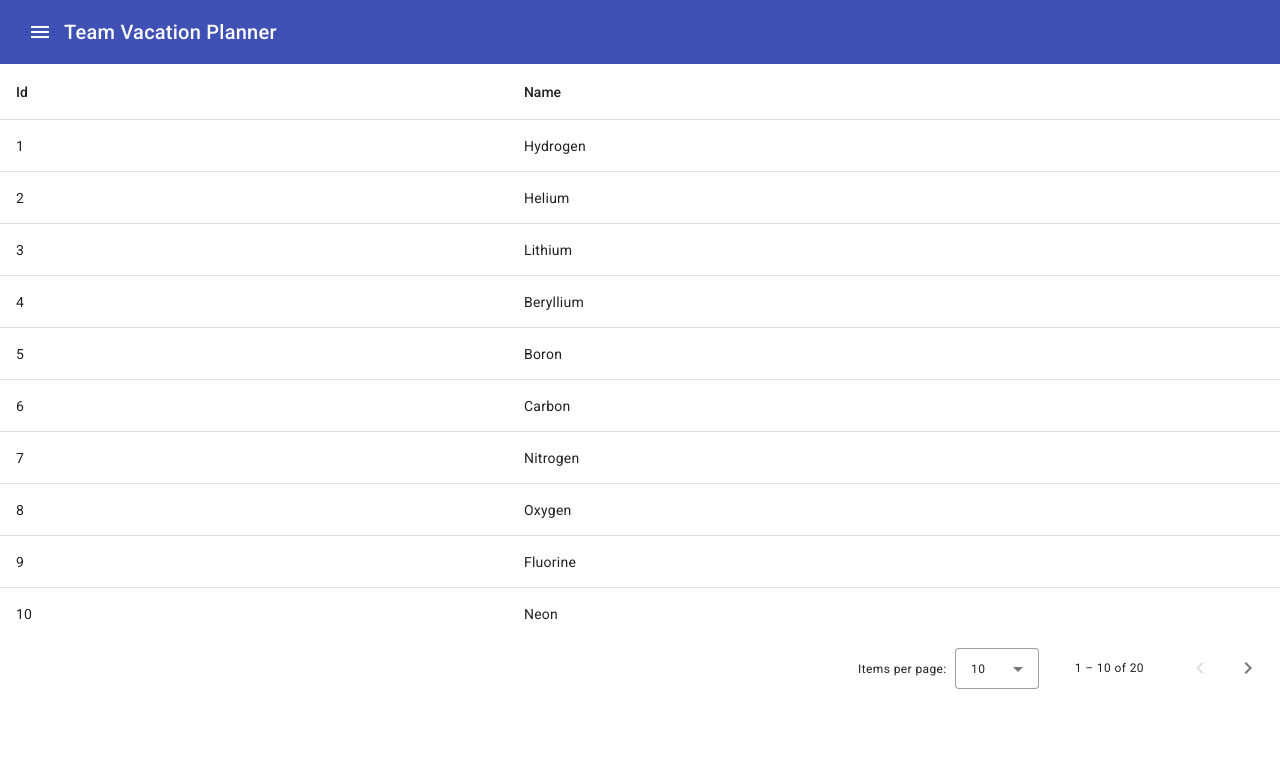
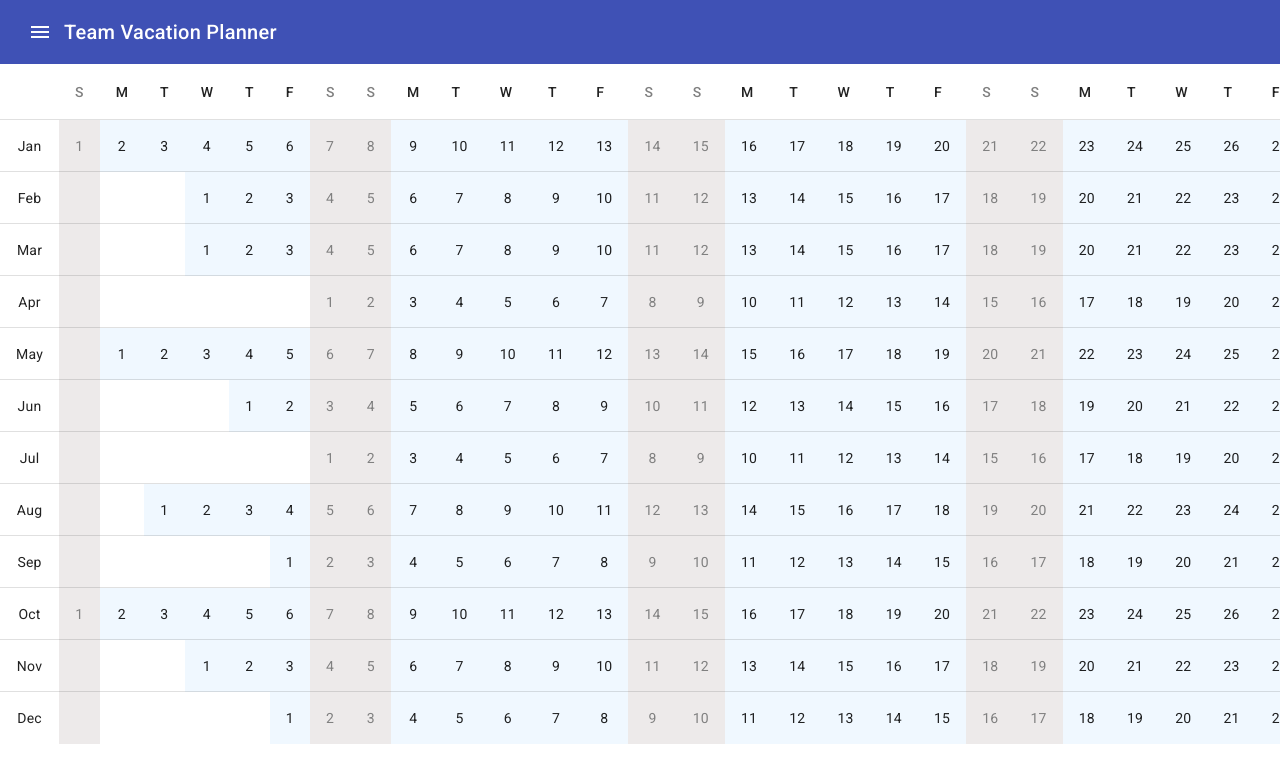
Before and after one commit to jonatancompiani/Team-Vacation-Planner, an Angular app: page / in a window 1280 px wide. Shown: the top 782 px of the page. Built offline with nearby package versions, Linux system fonts and the light colour scheme.

Commit message:
Implemented dynamic generation of dates

```diff
--- a/src/app/app-navigation/app-navigation.component.css
+++ b/src/app/app-navigation/app-navigation.component.css
@@ -5,10 +5,6 @@
 .sidenav {
   width: 200px;
 }
-/*
-.sidenav .mat-toolbar {
-  background: inherit;
-} */
 
 .mat-toolbar.mat-primary {
   position: sticky;
--- a/src/app/main-table/main-table-datasource.ts
+++ b/src/app/main-table/main-table-datasource.ts
@@ -6,33 +6,48 @@ import { Observable, of as observableOf, merge } from 'rxjs';
 
 // TODO: Replace this with your own data model type
 export interface MainTableItem {
-  name: string;
   id: number;
+  month: string;
+  sun1: string | undefined;
+  mon1: string | undefined;
+  tue1: string | undefined;
+  wed1: string | undefined;
+  thu1: string | undefined;
+  fri1: string | undefined;
+  sat1: string | undefined;
+  sun2: string | undefined;
+  mon2: string | undefined;
+  tue2: string | undefined;
+  wed2: string | undefined;
+  thu2: string | undefined;
+  fri2: string | undefined;
+  sat2: string | undefined;
+  sun3: string | undefined;
+  mon3: string | undefined;
+  tue3: string | undefined;
+  wed3: string | undefined;
+  thu3: string | undefined;
+  fri3: string | undefined;
+  sat3: string | undefined;
+  sun4: string | undefined;
+  mon4: string | undefined;
+  tue4: string | undefined;
+  wed4: string | undefined;
+  thu4: string | undefined;
+  fri4: string | undefined;
+  sat4: string | undefined;
+  sun5: string | undefined;
+  mon5: string | undefined;
+  tue5: string | undefined;
+  wed5: string | undefined;
+  thu5: string | undefined;
+  fri5: string | undefined;
+  sat5: string | undefined;
+  sun6: string | undefined;
+  mon6: string | undefined;
 }
 
-// TODO: replace this with real data from your application
-const EXAMPLE_DATA: MainTableItem[] = [
-  {id: 1, name: 'Hydrogen'},
-  {id: 2, name: 'Helium'},
-  {id: 3, name: 'Lithium'},
-  {id: 4, name: 'Beryllium'},
-  {id: 5, name: 'Boron'},
-  {id: 6, name: 'Carbon'},
-  {id: 7, name: 'Nitrogen'},
-  {id: 8, name: 'Oxygen'},
-  {id: 9, name: 'Fluorine'},
-  {id: 10, name: 'Neon'},
-  {id: 11, name: 'Sodium'},
-  {id: 12, name: 'Magnesium'},
-  {id: 13, name: 'Aluminum'},
-  {id: 14, name: 'Silicon'},
-  {id: 15, name: 'Phosphorus'},
-  {id: 16, name: 'Sulfur'},
-  {id: 17, name: 'Chlorine'},
-  {id: 18, name: 'Argon'},
-  {id: 19, name: 'Potassium'},
-  {id: 20, name: 'Calcium'},
-];
+const MONTHS: string[] = ["Jan", "Feb", "Mar", "Apr", "May", "Jun", "Jul", "Aug", "Sep", "Oct", "Nov", "Dec"];
 
 /**
  * Data source for the MainTable view. This class should
@@ -40,7 +55,7 @@ const EXAMPLE_DATA: MainTableItem[] = [
  * (including sorting, pagination, and filtering).
  */
 export class MainTableDataSource extends DataSource<MainTableItem> {
-  data: MainTableItem[] = EXAMPLE_DATA;
+  data: MainTableItem[] | undefined;
   paginator: MatPaginator | undefined;
   sort: MatSort | undefined;
 
@@ -54,16 +69,10 @@ export class MainTableDataSource extends DataSource<MainTableItem> {
    * @returns A stream of the items to be rendered.
    */
   connect(): Observable<MainTableItem[]> {
-    if (this.paginator && this.sort) {
-      // Combine everything that affects the rendered data into one update
-      // stream for the data-table to consume.
-      return merge(observableOf(this.data), this.paginator.page, this.sort.sortChange)
-        .pipe(map(() => {
-          return this.getPagedData(this.getSortedData([...this.data ]));
-        }));
-    } else {
-      throw Error('Please set the paginator and sort on the data source before connecting.');
-    }
+    return merge(observableOf(this.data))
+      .pipe(map(() => {
+        return this.getDates();
+      }));
   }
 
   /**
@@ -72,40 +81,48 @@ export class MainTableDataSource extends DataSource<MainTableItem> {
    */
   disconnect(): void {}
 
-  /**
-   * Paginate the data (client-side). If you're using server-side pagination,
-   * this would be replaced by requesting the appropriate data from the server.
-   */
-  private getPagedData(data: MainTableItem[]): MainTableItem[] {
-    if (this.paginator) {
-      const startIndex = this.paginator.pageIndex * this.paginator.pageSize;
-      return data.splice(startIndex, this.paginator.pageSize);
-    } else {
-      return data;
+
+  private getDates(){
+    var data: MainTableItem[] = [];
+
+    var currentYear = new Date().getFullYear();
+    var firstDayOfYear = new Date(currentYear, 0, 1);
+    var lastDayOfYear = new Date(currentYear, 12, 31);
+
+    var propNames: string[] | undefined;
+
+    var monthToAdd: MainTableItem | undefined;
+    var propIndex: number = 0.
+    for (var d = firstDayOfYear; d <= lastDayOfYear; d.setDate(d.getDate() + 1)) {
+      if (d.getDate() == 1){
+        if (!!monthToAdd){
+          data.push(monthToAdd);
+        }
+        monthToAdd = { id: d.getMonth(), month: MONTHS[d.getMonth()], sun1: undefined, mon1: undefined, tue1: undefined, wed1: undefined, thu1: undefined, fri1: undefined, sat1: undefined, sun2: undefined, mon2: undefined, tue2: undefined, wed2: undefined, thu2: undefined, fri2: undefined, sat2: undefined, sun3: undefined, mon3: undefined, tue3: undefined, wed3: undefined, thu3: undefined, fri3: undefined, sat3: undefined, sun4: undefined, mon4: undefined, tue4: undefined, wed4: undefined, thu4: undefined, fri4: undefined, sat4: undefined, sun5: undefined, mon5: undefined, tue5: undefined, wed5: undefined, thu5: undefined, fri5: undefined, sat5: undefined, sun6: undefined, mon6: undefined };
+
+        if (!propNames){
+          propNames = Object.getOwnPropertyNames(monthToAdd);
+        }
+
+        propIndex = propNames.indexOf(this.getPropFromDayOfWeek(d))-1;
+      }
+      if(propNames){
+        propIndex += 1;
+        var propName = propNames[propIndex];
+
+        if(monthToAdd)
+          monthToAdd[propName as keyof MainTableItem] = d.getDate() as never;
+      }
     }
+
+    return data;
   }
 
-  /**
-   * Sort the data (client-side). If you're using server-side sorting,
-   * this would be replaced by requesting the appropriate data from the server.
-   */
-  private getSortedData(data: MainTableItem[]): MainTableItem[] {
-    if (!this.sort || !this.sort.active || this.sort.direction === '') {
-      return data;
-    }
+  private getPropFromDayOfWeek(date: Date): keyof MainTableItem{
 
-    return data.sort((a, b) => {
-      const isAsc = this.sort?.direction === 'asc';
-      switch (this.sort?.active) {
-        case 'name': return compare(a.name, b.name, isAsc);
-        case 'id': return compare(+a.id, +b.id, isAsc);
-        default: return 0;
-      }
-    });
+    var propNames = ["sun1", "mon1", "tue1", "wed1", "thu1", "fri1", "sat1"];
+
+    return propNames[date.getDay()] as keyof MainTableItem;
   }
+
 }
-
-/** Simple sort comparator for example ID/Name columns (for client-side sorting). */
-function compare(a: string | number, b: string | number, isAsc: boolean): number {
-  return (a < b ? -1 : 1) * (isAsc ? 1 : -1);
-}
--- a/src/app/main-table/main-table.component.css
+++ /dev/null
@@ -1,3 +0,0 @@
-.full-width-table {
-  width: 100%;
-}
--- a/src/app/main-table/main-table.component.html
+++ b/src/app/main-table/main-table.component.html
@@ -1,26 +1,202 @@
+
 <div class="mat-elevation-z8">
   <table mat-table class="full-width-table" matSort aria-label="Elements">
-    <!-- Id Column -->
-    <ng-container matColumnDef="id">
-      <th mat-header-cell *matHeaderCellDef mat-sort-header>Id</th>
-      <td mat-cell *matCellDef="let row">{{row.id}}</td>
+
+    <ng-container matColumnDef="id" >
+      <th mat-header-cell *matHeaderCellDef>Id</th>
+      <td mat-cell *matCellDef="let row" >{{row.id}}</td>
     </ng-container>
 
-    <!-- Name Column -->
-    <ng-container matColumnDef="name">
-      <th mat-header-cell *matHeaderCellDef mat-sort-header>Name</th>
-      <td mat-cell *matCellDef="let row">{{row.name}}</td>
+    <ng-container matColumnDef="month">
+      <th mat-header-cell *matHeaderCellDef></th>
+      <td mat-cell *matCellDef="let row" >{{row.month}}</td>
+    </ng-container>
+
+    <ng-container matColumnDef="sun1">
+      <th mat-header-cell *matHeaderCellDef>S</th>
+      <td mat-cell *matCellDef="let row" [ngClass]="{'validday': !!row.sun1}">{{row.sun1}}</td>
+    </ng-container>
+
+    <ng-container matColumnDef="mon1">
+      <th mat-header-cell *matHeaderCellDef>M</th>
+      <td mat-cell *matCellDef="let row" [ngClass]="{'validday' : !!row.mon1}">{{row.mon1}}</td>
+    </ng-container>
+
+    <ng-container matColumnDef="tue1">
+      <th mat-header-cell *matHeaderCellDef>T</th>
+      <td mat-cell *matCellDef="let row" [ngClass]="{'validday' : !!row.tue1}">{{row.tue1}}</td>
+    </ng-container>
+
+    <ng-container matColumnDef="wed1">
+      <th mat-header-cell *matHeaderCellDef>W</th>
+      <td mat-cell *matCellDef="let row" [ngClass]="{'validday' : !!row.wed1}">{{row.wed1}}</td>
+    </ng-container>
+
+    <ng-container matColumnDef="thu1">
+      <th mat-header-cell *matHeaderCellDef>T</th>
+      <td mat-cell *matCellDef="let row" [ngClass]="{'validday' : !!row.thu1}">{{row.thu1}}</td>
+    </ng-container>
+
+    <ng-container matColumnDef="fri1">
+      <th mat-header-cell *matHeaderCellDef>F</th>
+      <td mat-cell *matCellDef="let row" [ngClass]="{'validday' : !!row.fri1}">{{row.fri1}}</td>
+    </ng-container>
+
+    <ng-container matColumnDef="sat1">
+      <th mat-header-cell *matHeaderCellDef>S</th>
+      <td mat-cell *matCellDef="let row" [ngClass]="{'validday' : !!row.sat1}">{{row.sat1}}</td>
+    </ng-container>
+
+    <ng-container matColumnDef="sun2">
+      <th mat-header-cell *matHeaderCellDef>S</th>
+      <td mat-cell *matCellDef="let row" [ngClass]="{'validday' : !!row.sun2}">{{row.sun2}}</td>
+    </ng-container>
+
+    <ng-container matColumnDef="mon2">
+      <th mat-header-cell *matHeaderCellDef>M</th>
+      <td mat-cell *matCellDef="let row" [ngClass]="{'validday' : !!row.mon2}">{{row.mon2}}</td>
+    </ng-container>
+
+    <ng-container matColumnDef="tue2">
+      <th mat-header-cell *matHeaderCellDef>T</th>
+      <td mat-cell *matCellDef="let row" [ngClass]="{'validday' : !!row.tue2}">{{row.tue2}}</td>
+    </ng-container>
+
+    <ng-container matColumnDef="wed2">
+      <th mat-header-cell *matHeaderCellDef>W</th>
+      <td mat-cell *matCellDef="let row" [ngClass]="{'validday' : !!row.wed2}">{{row.wed2}}</td>
+    </ng-container>
+
+    <ng-container matColumnDef="thu2">
+      <th mat-header-cell *matHeaderCellDef>T</th>
+      <td mat-cell *matCellDef="let row" [ngClass]="{'validday' : !!row.thu2}">{{row.thu2}}</td>
+    </ng-container>
+
+    <ng-container matColumnDef="fri2">
+      <th mat-header-cell *matHeaderCellDef>F</th>
+      <td mat-cell *matCellDef="let row" [ngClass]="{'validday' : !!row.fri2}">{{row.fri2}}</td>
+    </ng-container>
+
+    <ng-container matColumnDef="sat2">
+      <th mat-header-cell *matHeaderCellDef>S</th>
+      <td mat-cell *matCellDef="let row" [ngClass]="{'validday' : !!row.sat2}">{{row.sat2}}</td>
+    </ng-container>
+
+    <ng-container matColumnDef="sun3">
+      <th mat-header-cell *matHeaderCellDef>S</th>
+      <td mat-cell *matCellDef="let row" [ngClass]="{'validday' : !!row.sun3}">{{row.sun3}}</td>
+    </ng-container>
+
+    <ng-container matColumnDef="mon3">
+      <th mat-header-cell *matHeaderCellDef>M</th>
+      <td mat-cell *matCellDef="let row" [ngClass]="{'validday' : !!row.mon3}">{{row.mon3}}</td>
+    </ng-container>
+
+    <ng-container matColumnDef="tue3">
+      <th mat-header-cell *matHeaderCellDef>T</th>
+      <td mat-cell *matCellDef="let row" [ngClass]="{'validday' : !!row.tue3}">{{row.tue3}}</td>
+    </ng-container>
+
+    <ng-container matColumnDef="wed3">
+      <th mat-header-cell *matHeaderCellDef>W</th>
+      <td mat-cell *matCellDef="let row" [ngClass]="{'validday' : !!row.wed3}">{{row.wed3}}</td>
+    </ng-container>
+
+    <ng-container matColumnDef="thu3">
+      <th mat-header-cell *matHeaderCellDef>T</th>
+      <td mat-cell *matCellDef="let row" [ngClass]="{'validday' : !!row.thu3}">{{row.thu3}}</td>
+    </ng-container>
+
+    <ng-container matColumnDef="fri3">
+      <th mat-header-cell *matHeaderCellDef>F</th>
+      <td mat-cell *matCellDef="let row" [ngClass]="{'validday' : !!row.fri3}">{{row.fri3}}</td>
+    </ng-container>
+
+    <ng-container matColumnDef="sat3">
+      <th mat-header-cell *matHeaderCellDef>S</th>
+      <td mat-cell *matCellDef="let row" [ngClass]="{'validday' : !!row.sat3}">{{row.sat3}}</td>
+    </ng-container>
+    <ng-container matColumnDef="sun4">
+      <th mat-header-cell *matHeaderCellDef>S</th>
+      <td mat-cell *matCellDef="let row" [ngClass]="{'validday' : !!row.sun4}">{{row.sun4}}</td>
+    </ng-container>
+
+    <ng-container matColumnDef="mon4">
+      <th mat-header-cell *matHeaderCellDef>M</th>
+      <td mat-cell *matCellDef="let row" [ngClass]="{'validday' : !!row.mon4}">{{row.mon4}}</td>
+    </ng-container>
+
+    <ng-container matColumnDef="tue4">
+      <th mat-header-cell *matHeaderCellDef>T</th>
+      <td mat-cell *matCellDef="let row" [ngClass]="{'validday' : !!row.tue4}">{{row.tue4}}</td>
+    </ng-container>
+
+    <ng-container matColumnDef="wed4">
+      <th mat-header-cell *matHeaderCellDef>W</th>
+      <td mat-cell *matCellDef="let row" [ngClass]="{'validday' : !!row.wed4}">{{row.wed4}}</td>
+    </ng-container>
+
+    <ng-container matColumnDef="thu4">
+      <th mat-header-cell *matHeaderCellDef>T</th>
+      <td mat-cell *matCellDef="let row" [ngClass]="{'validday' : !!row.thu4}">{{row.thu4}}</td>
+    </ng-container>
+
+    <ng-container matColumnDef="fri4">
+      <th mat-header-cell *matHeaderCellDef>F</th>
+      <td mat-cell *matCellDef="let row" [ngClass]="{'validday' : !!row.fri4}">{{row.fri4}}</td>
+    </ng-container>
+
+    <ng-container matColumnDef="sat4">
+      <th mat-header-cell *matHeaderCellDef>S</th>
+      <td mat-cell *matCellDef="let row" [ngClass]="{'validday' : !!row.sat4}">{{row.sat4}}</td>
+    </ng-container>
+    <ng-container matColumnDef="sun5">
+      <th mat-header-cell *matHeaderCellDef>S</th>
+      <td mat-cell *matCellDef="let row" [ngClass]="{'validday' : !!row.sun5}">{{row.sun5}}</td>
+    </ng-container>
+
+    <ng-container matColumnDef="mon5">
+      <th mat-header-cell *matHeaderCellDef>M</th>
+      <td mat-cell *matCellDef="let row" [ngClass]="{'validday' : !!row.mon5}">{{row.mon5}}</td>
+    </ng-container>
+
+    <ng-container matColumnDef="tue5">
+      <th mat-header-cell *matHeaderCellDef>T</th>
+      <td mat-cell *matCellDef="let row" [ngClass]="{'validday' : !!row.tue5}">{{row.tue5}}</td>
+    </ng-container>
+
+    <ng-container matColumnDef="wed5">
+      <th mat-header-cell *matHeaderCellDef>W</th>
+      <td mat-cell *matCellDef="let row" [ngClass]="{'validday' : !!row.wed5}">{{row.wed5}}</td>
+    </ng-container>
+
+    <ng-container matColumnDef="thu5">
+      <th mat-header-cell *matHeaderCellDef>T</th>
+      <td mat-cell *matCellDef="let row" [ngClass]="{'validday' : !!row.thu5}">{{row.thu5}}</td>
+    </ng-container>
+
+    <ng-container matColumnDef="fri5">
+      <th mat-header-cell *matHeaderCellDef>F</th>
+      <td mat-cell *matCellDef="let row" [ngClass]="{'validday' : !!row.fri5}">{{row.fri5}}</td>
+    </ng-container>
+
+    <ng-container matColumnDef="sat5">
+      <th mat-header-cell *matHeaderCellDef>S</th>
+      <td mat-cell *matCellDef="let row" [ngClass]="{'validday' : !!row.sat5}">{{row.sat5}}</td>
+    </ng-container>
+
+    <ng-container matColumnDef="sun6">
+      <th mat-header-cell *matHeaderCellDef>S</th>
+      <td mat-cell *matCellDef="let row" [ngClass]="{'validday' : !!row.sun6}">{{row.sun6}}</td>
+    </ng-container>
+
+    <ng-container matColumnDef="mon6">
+      <th mat-header-cell *matHeaderCellDef>M</th>
+      <td mat-cell *matCellDef="let row" [ngClass]="{'validday' : !!row.mon6}">{{row.mon6}}</td>
     </ng-container>
 
     <tr mat-header-row *matHeaderRowDef="displayedColumns"></tr>
     <tr mat-row *matRowDef="let row; columns: displayedColumns;"></tr>
   </table>
 
-  <mat-paginator #paginator
-      [length]="dataSource?.data?.length"
-      [pageIndex]="0"
-      [pageSize]="10"
-      [pageSizeOptions]="[5, 10, 20]"
-      aria-label="Select page">
-  </mat-paginator>
 </div>
--- /dev/null
+++ b/src/app/main-table/main-table.component.sass
@@ -0,0 +1,23 @@
+.full-width-table
+  width: 100%
+
+.validday
+  background-color: aliceblue
+
+.validday:hover
+    background-color: lightblue
+
+.mat-column-sun1, .mat-column-sat1,
+.mat-column-sun2, .mat-column-sat2,
+.mat-column-sun3, .mat-column-sat3,
+.mat-column-sun4, .mat-column-sat4,
+.mat-column-sun5, .mat-column-sat5,
+.mat-column-sun6
+  background-color: #edeaea
+  color: grey
+
+td
+  text-align: center
+
+.holiday
+  background-color: lightsalmon !important
--- a/src/app/main-table/main-table.component.ts
+++ b/src/app/main-table/main-table.component.ts
@@ -7,7 +7,7 @@ import { MainTableDataSource, MainTableItem } from './main-table-datasource';
 @Component({
   selector: 'app-main-table',
   templateUrl: './main-table.component.html',
-  styleUrls: ['./main-table.component.css']
+  styleUrls: ['./main-table.component.sass']
 })
 export class MainTableComponent implements AfterViewInit {
   @ViewChild(MatPaginator) paginator!: MatPaginator;
@@ -16,7 +16,46 @@ export class MainTableComponent implements AfterViewInit {
   dataSource: MainTableDataSource;
 
   /** Columns displayed in the table. Columns IDs can be added, removed, or reordered. */
-  displayedColumns = ['id', 'name'];
+  displayedColumns = [
+    'month',
+    'sun1',
+    'mon1',
+    'tue1',
+    'wed1',
+    'thu1',
+    'fri1',
+    'sat1',
+    'sun2',
+    'mon2',
+    'tue2',
+    'wed2',
+    'thu2',
+    'fri2',
+    'sat2',
+    'sun3',
+    'mon3',
+    'tue3',
+    'wed3',
+    'thu3',
+    'fri3',
+    'sat3',
+    'sun4',
+    'mon4',
+    'tue4',
+    'wed4',
+    'thu4',
+    'fri4',
+    'sat4',
+    'sun5',
+    'mon5',
+    'tue5',
+    'wed5',
+    'thu5',
+    'fri5',
+    'sat5',
+    'sun6',
+    'mon6'
+  ];
 
   constructor() {
     this.dataSource = new MainTableDataSource();
```
